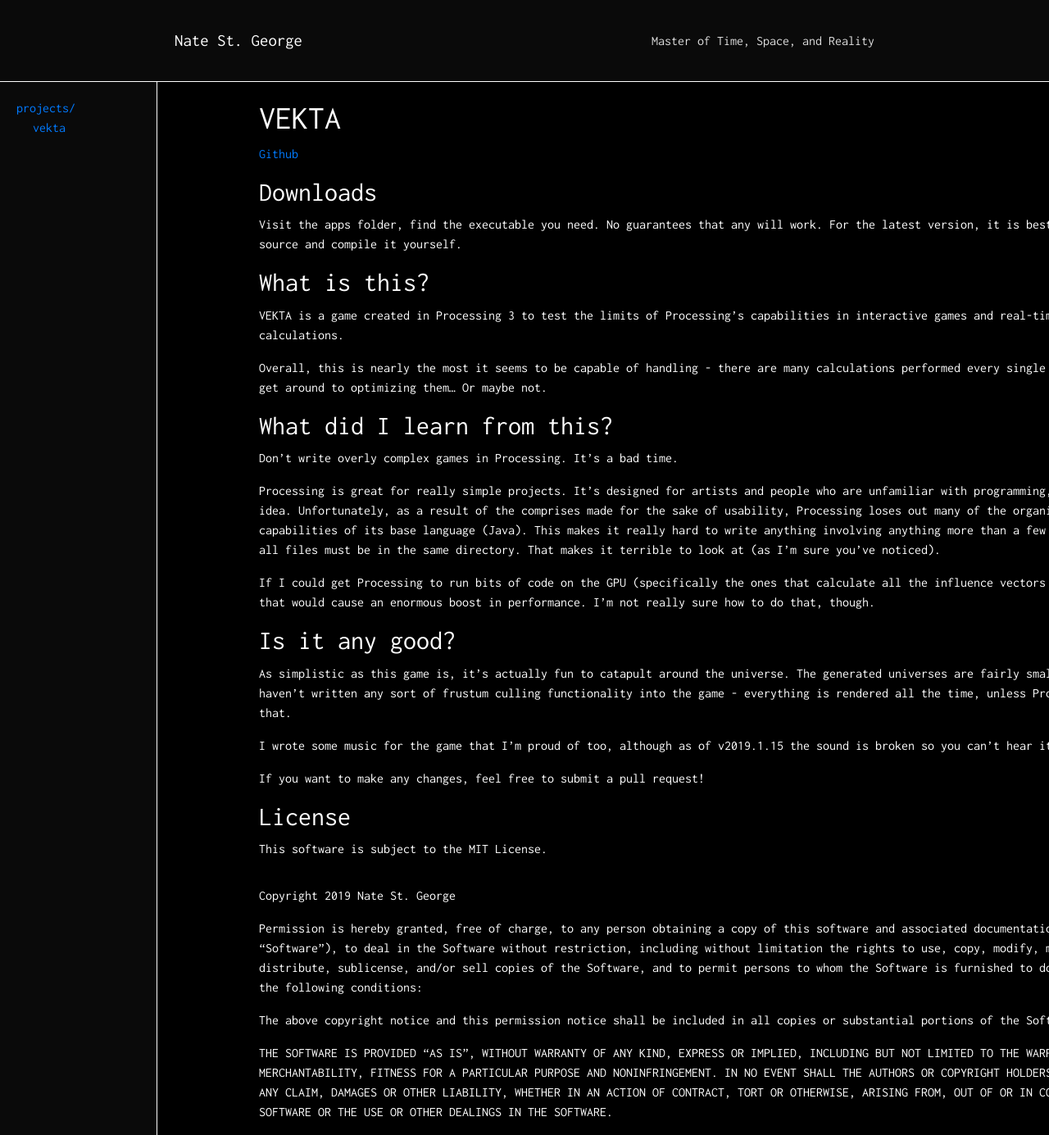
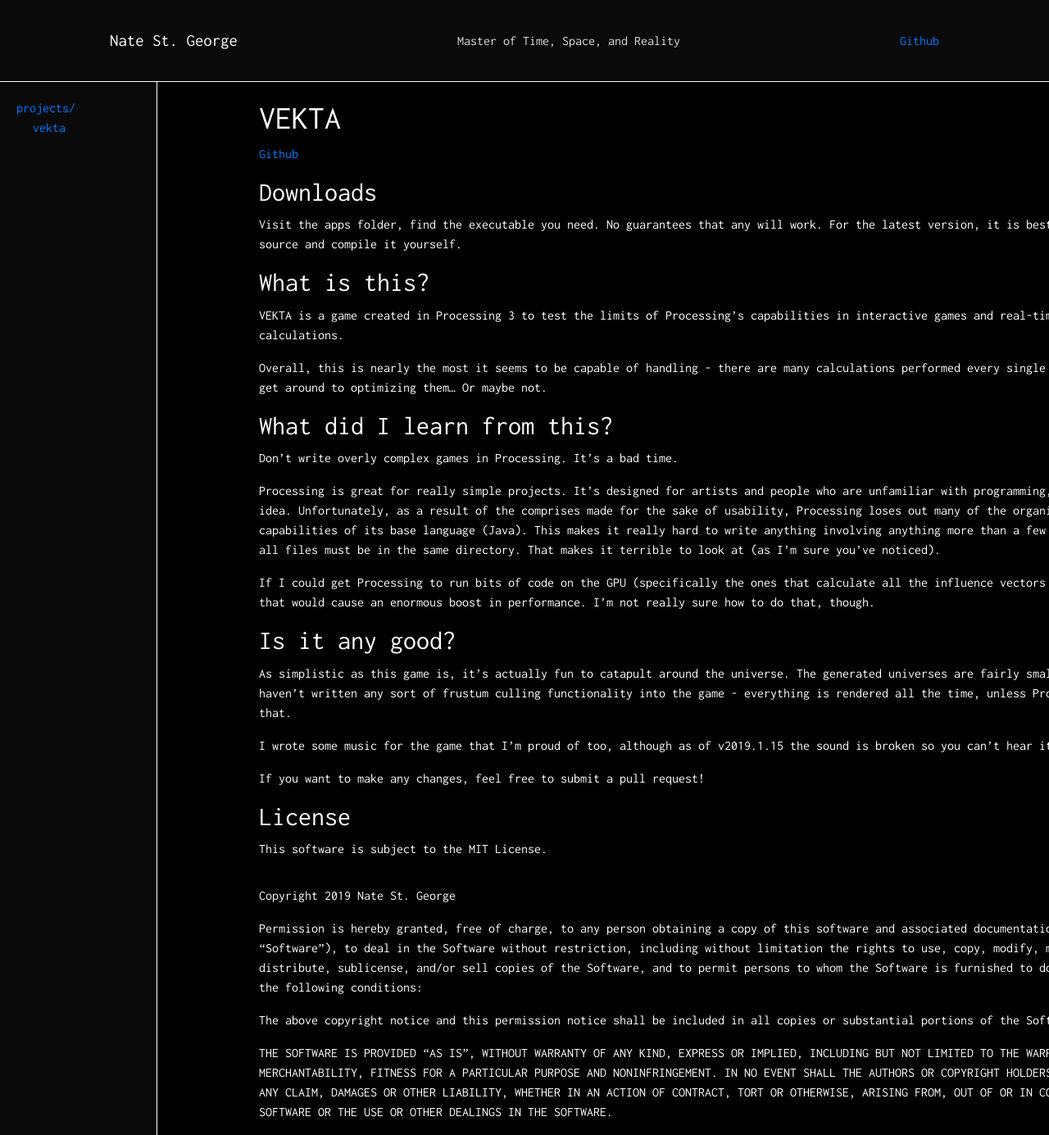
Before and after one commit to StGerGer/stgerger.github.io, a Jekyll site: the page built from vekta.md, in a window 1280 px wide and 1385 px high. Shown: the whole window at 82% size. Built offline with Jekyll 4.4.1, drawn with Linux system fonts in a browser that asks for light colours; our own code applies the rules of GitHub Pages for plain Markdown files.

Commit message:
Update default.html

```diff
--- a/_layouts/default.html
+++ b/_layouts/default.html
@@ -12,6 +12,7 @@
     <div id="header">
       <span class="title">Nate St. George</span>
       <span class="subtitle">Master of Time, Space, and Reality</span>
+      <a href="https://github.com/StGerGer">Github</a>
     </div>
     <div id="sidebar">
       <a href="/index" class="clickable">projects/</a>
```
